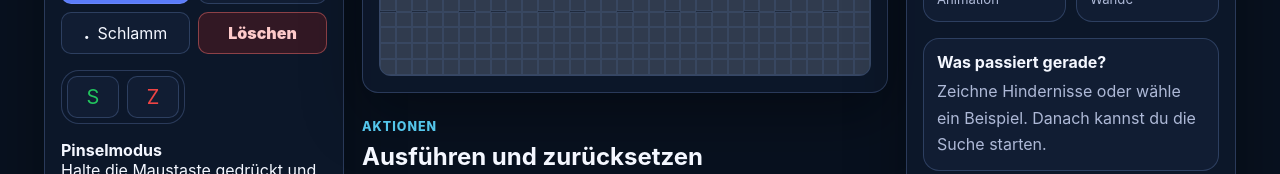
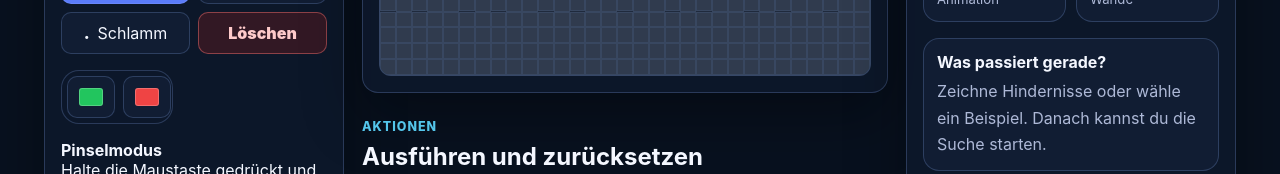
Before and after one commit to AleksZyro/PathLab, a React (Vite) app: page / in a window 1280 px wide. Shown: the part 759-933 px from the top of the page. Built offline with nearby package versions, Linux system fonts and the light colour scheme.

Commit message:
Stabilize board scrolling and node tools

```diff
--- a/src/components/Controls.jsx
+++ b/src/components/Controls.jsx
@@ -6,8 +6,8 @@ const toolIcons = {
   water: '~',
   mud: '.',
   erase: null,
-  start: 'S',
-  target: 'Z'
+  start: null,
+  target: null
 };
 
 export default function Controls({ dictionary, algorithm, tool, speed, preset, isRunning, onAlgorithmChange, onToolChange, onSpeedChange, onPresetChange }) {
@@ -46,7 +46,7 @@ export default function Controls({ dictionary, algorithm, tool, speed, preset, i
       <div className="node-tools" aria-label={dictionary.controls.nodeTools}>
         {['start', 'target'].map((toolId) => (
           <button key={toolId} disabled={isRunning} className={tool === toolId ? `active node-tool ${toolId}` : `node-tool ${toolId}`} onClick={() => onToolChange(toolId)} title={dictionary.tools[toolId]} aria-label={dictionary.tools[toolId]}>
-            <span aria-hidden="true">{toolIcons[toolId]}</span>
+            <span className={`node-swatch ${toolId}`} aria-hidden="true" />
           </button>
         ))}
       </div>
--- a/src/ui-polish.css
+++ b/src/ui-polish.css
@@ -379,6 +379,14 @@ select:hover:not(:disabled) {
   color: #ffffff;
 }
 
+.app,
+.workspace,
+.board-card,
+.info-panel,
+.stable-hover-box {
+  overflow-anchor: none;
+}
+
 .workspace {
   align-items: stretch;
 }
@@ -400,3 +408,30 @@ select:hover:not(:disabled) {
 .top-actions .icon-theme-toggle {
   border-radius: 12px;
 }
+
+.node-tools {
+  width: 112px;
+  max-width: 112px;
+}
+
+.node-tool {
+  flex: 0 0 48px;
+  width: 48px;
+  min-width: 48px;
+}
+
+.node-swatch {
+  display: block;
+  width: 24px;
+  height: 18px;
+  border-radius: 3px;
+  box-shadow: inset 0 0 0 1px rgba(255, 255, 255, 0.22);
+}
+
+.node-swatch.start {
+  background: #22c55e;
+}
+
+.node-swatch.target {
+  background: #ef4444;
+}
```
